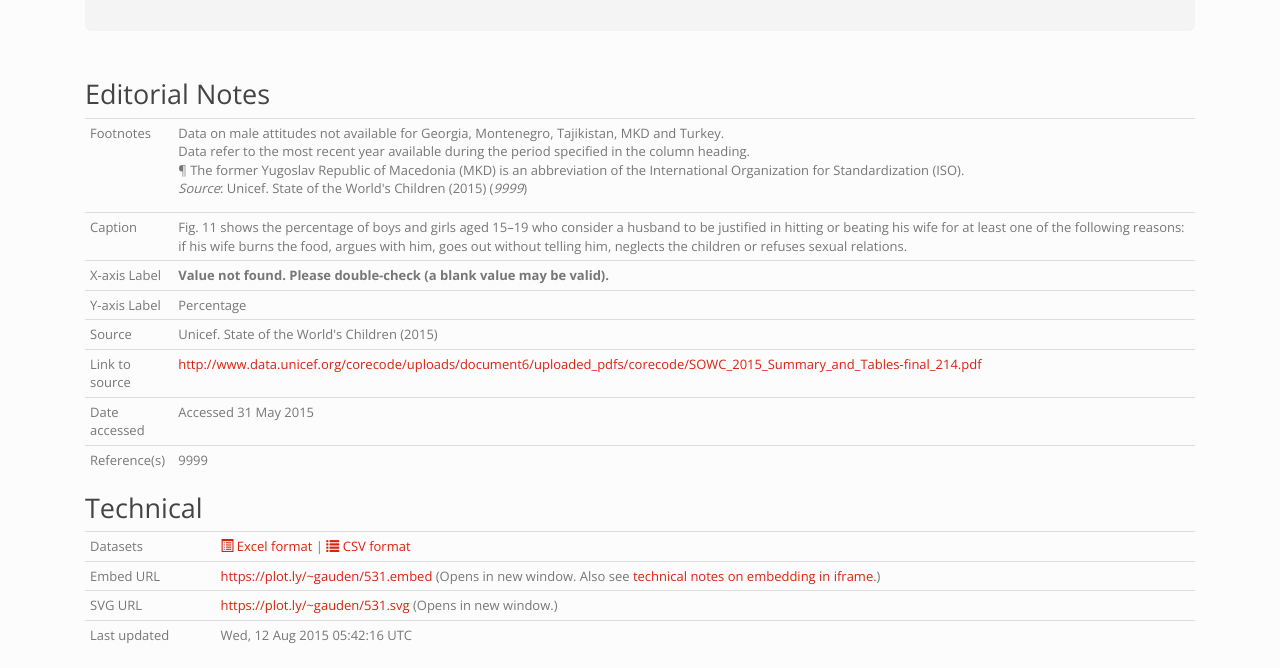
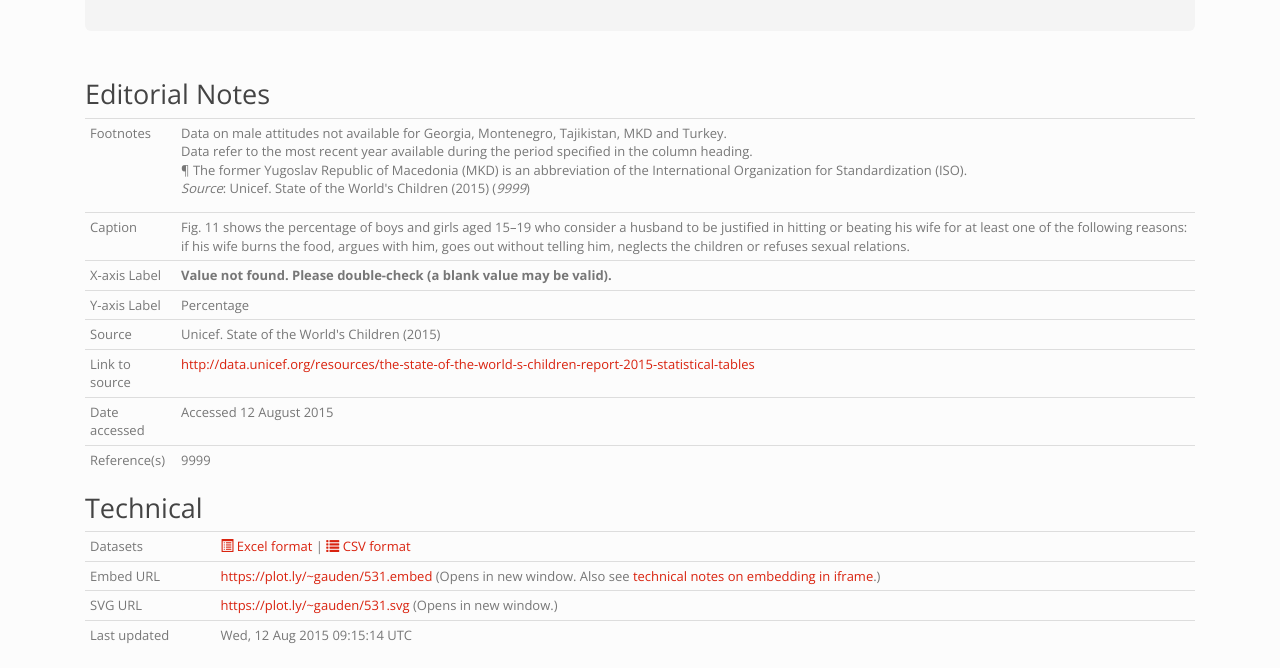
Before and after one commit to gauden/ewhr, a plain HTML site: page fig_12.html in a window 1280 px wide. Shown: the part 984-1652 px from the top of the page. Drawn offline with nearby package versions, Linux system fonts and the light colour scheme.

Commit message:
Updated data for Figure 12

```diff
--- a/fig_12.html
+++ b/fig_12.html
@@ -199,11 +199,11 @@
                   </tr>
                   <tr>
                     <td>Link to source</td>
-                    <td><a href="http://www.data.unicef.org/corecode/uploads/document6/uploaded_pdfs/corecode/SOWC_2015_Summary_and_Tables-final_214.pdf">http://www.data.unicef.org/corecode/uploads/document6/uploaded_pdfs/corecode/SOWC_2015_Summary_and_Tables-final_214.pdf</a></td>
+                    <td><a href="http://data.unicef.org/resources/the-state-of-the-world-s-children-report-2015-statistical-tables">http://data.unicef.org/resources/the-state-of-the-world-s-children-report-2015-statistical-tables</a></td>
                   </tr>
                   <tr>
                     <td>Date accessed</td>
-                    <td>Accessed 31 May 2015</td>
+                    <td>Accessed 12 August 2015</td>
                   </tr>
                   <tr>
                     <td>Reference(s)</td>
@@ -229,7 +229,7 @@
                   </tr>
                 <tr>
                   <td>Last updated</td>
-                  <td>Wed, 12 Aug 2015 05:42:16 UTC</td>
+                  <td>Wed, 12 Aug 2015 09:15:14 UTC</td>
                   </tr>
                 </table>
 
```
Also changed, not shown: 6 other files.
